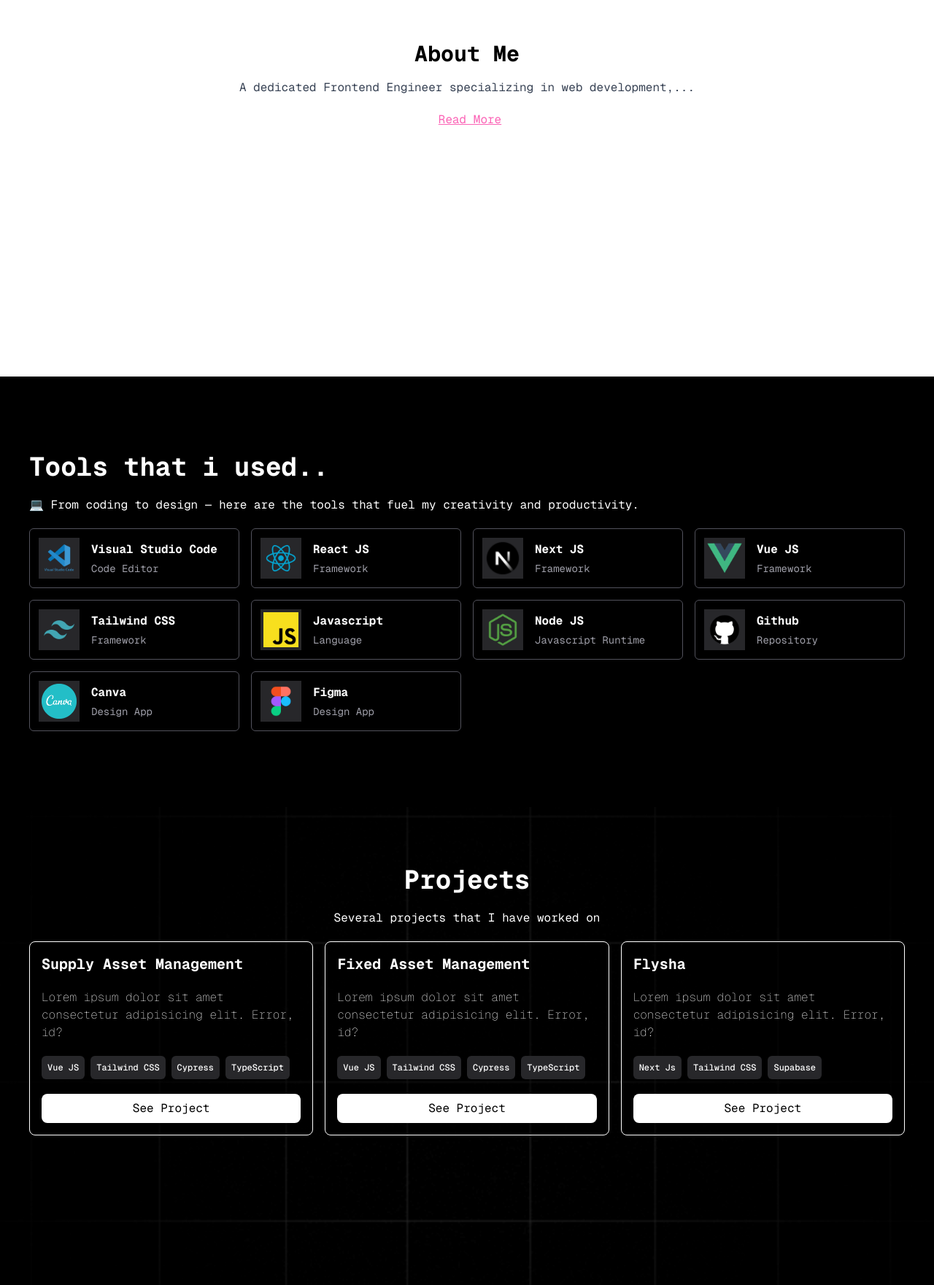
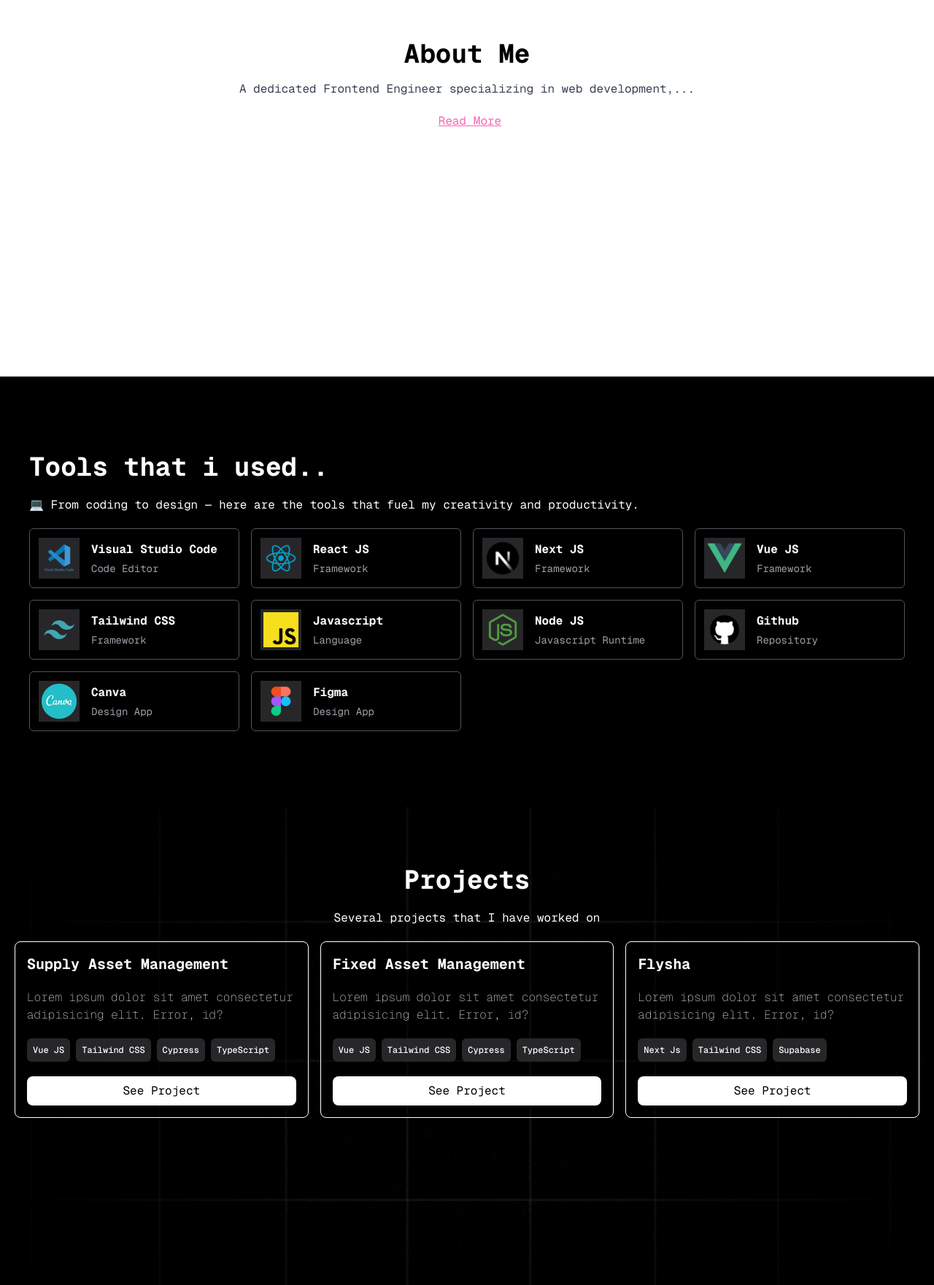
Before and after one commit to ibra132/portofolio, a React (Vite) app: page / in a window 1280 px wide. Shown: the part 1036-2797 px from the top of the page at 73% size. Built offline with nearby package versions, Linux system fonts and the light colour scheme.

Commit message:
feat: update milestone component and adjust layout

```diff
--- a/src/components/Milestone.jsx
+++ b/src/components/Milestone.jsx
@@ -2,17 +2,25 @@ import React from "react";
 
 const Milestone = ({ title, items }) => {
   return (
-    <section className="py-10 flex justify-center items-center">
-      <h2 className="text-xl font-bold text-center">{title}</h2>
-      <div className="relative border-l-4 border-pink-400 ml-4 space-y-10">
-        {items.map((item, idx) => (
-          <div key={idx} className="ml-6">
-            <div className="absolute w-4 h-4 bg-pink-400 rounded-full -left-2.5 top-1.5"></div>
-            <h3 className="text-lg font-semibold">{item.title}</h3>
-            <p className="text-gray-600 text-md">{item.subtitle}</p>
-            <span className="text-sm text-gray-500">{item.year}</span>
-          </div>
-        ))}
+    <section className="py-10 flex justify-center items-start">
+      <div>
+        <h2 className="text-xl font-bold text-center mb-8">{title}</h2>
+        <div className="relative border-l-4 border-pink-400 ml-4">
+          {items.map((item, idx) => (
+            <div key={idx} className="relative pl-5">
+              {/* Dot pink */}
+              <div className="absolute w-5 h-5 bg-pink-400 rounded-full -left-3 top-1.5"></div>
+              <div className="absolute w-3 h-3 bg-white rounded-full -left-2 top-2.5"></div>
+
+              {/* Grid content */}
+              <div className="flex text-start flex-col mt-10 gap-2">
+                <h3 className="text-lg font-semibold">{item.title}</h3>
+                <p className="text-gray-600">{item.subtitle}</p>
+                <span className="text-sm text-gray-500">{item.year}</span>
+              </div>
+            </div>
+          ))}
+        </div>
       </div>
     </section>
   );
--- a/src/components/Navbar.jsx
+++ b/src/components/Navbar.jsx
@@ -25,7 +25,7 @@ const Navbar = () => {
       </div>
 
       <ul
-        className={`menu flex items-center sm:gap-10 gap-4 fixed md:static left-1/2 -translate-x-1/2 md:-translate-x-0 md:opacity-100 md:top-0 border-1 md:border-none bg-black/50 text-white backdrop-blur-md p-4 rounded rounded-br-2xl rounded-bl-2xl transition-all md:transition-none ${
+        className={`menu flex items-center sm:gap-10 gap-4 fixed z-10 md:z-0 md:static left-1/2 -translate-x-1/2 md:-translate-x-0 md:opacity-100 md:top-0 border-1 md:border-none bg-black/50 text-white backdrop-blur-md p-4 rounded rounded-br-2xl rounded-bl-2xl transition-all md:transition-none ${
           active ? "top-0 opacity-100" : "-top-10 opacity-0"
         }`}
       >
--- a/src/components/sections/About.jsx
+++ b/src/components/sections/About.jsx
@@ -22,17 +22,30 @@ const About = () => {
     },
   ];
 
+  const education = [
+    {
+      title: "Universitas Esa Unggul",
+      subtitle: "Teknik Informatika",
+      year: "2024 - Present",
+    },
+  ];
+
   return (
     <section
       id="about"
-      className="min-h-screen flex items-center justify-center p-10 bg-white"
+      className="min-h-screen flex items-center justify-center px-5 p-10 bg-white"
     >
       <div className="max-w-3xl text-center">
-        <h2 className="text-3xl font-bold mb-4">About Me</h2>
-        <p className="text-sm md:text-base text-gray-700">
+        <h2 className="text-4xl font-bold mb-4">About Me</h2>
+        <p className="text-sm md:text-base text-gray-700 text-justify">
           {expanded ? fullText : shortText}
         </p>
-        {expanded && <Milestone title="Work Experience" items={work} />}
+        {expanded && (
+          <div className="grid grid-cols-1 md:grid-cols-2 gap-4 items-start justify-center">
+            <Milestone title="Work Experience 🏢" items={work} />
+            <Milestone title="Education Experience 🏫" items={education} />
+          </div>
+        )}
         <button
           onClick={() => setExpanded(!expanded)}
           className="mt-5 text-pink-400 ml-2 underline"
--- a/src/components/sections/Contact.jsx
+++ b/src/components/sections/Contact.jsx
@@ -37,14 +37,11 @@ const Contact = () => {
   };
 
   return (
-    <section
-      id="contact"
-      className="text-black bg-white min-h-screen bg-cover bg-center"
-    >
+    <section id="contact" className="text-black bg-white  bg-cover bg-center">
       <div className="flex flex-col justify-center items-center space-y-10 px-6 py-20">
         <div className="text-center space-y-4">
           <h1 className="text-4xl font-bold">Contact</h1>
-          <p className="text-gray-600">
+          <p className="text-gray-600 text-justify">
             Feel free to drop a message anytime, I'll get back to you soon!
           </p>
         </div>
--- a/src/components/sections/Hero.jsx
+++ b/src/components/sections/Hero.jsx
@@ -36,16 +36,16 @@ const Hero = () => {
     <section className="grid grid-cols-1 md:grid-cols-2 min-h-[640px]">
       {/* Left */}
       <div className="flex flex-col items-start justify-center md:p-10 p-5 text-white md:space-y-6 space-y-8">
-        <div className="flex gap-4 max-w-md items-center bg-zinc-800 p-4 rounded-2xl">
+        <div className="flex gap-4 max-w-md md:text-base text-sm items-center bg-zinc-800 p-4 rounded-2xl">
           <img
             src={Radiohead}
             alt=""
-            className="w-10 h-10 rounded-lg object-cover"
+            className="sm:w-10 sm:h-10 w-8 h-8 rounded-lg object-cover"
           />
           🎧 Let Down - Radiohead
         </div>
         <h1 className="text-4xl font-bold">Welcome to My Portfolio :D</h1>
-        <p>
+        <p className="md:text-base text-sm">
           I love turning creative ideas into beautiful, responsive web
           interfaces. With a focus on clean code and user experience, I enjoy
           building things that live on the web.
--- a/src/components/sections/Project.jsx
+++ b/src/components/sections/Project.jsx
@@ -5,12 +5,12 @@ const Project = () => {
   return (
     <section
       id="project"
-      className=" text-white min-h-screen bg-cover bg-center"
+      className=" text-white min-h-[742px] bg-cover bg-center"
       style={{ backgroundImage: `url(${GradientImage})` }}
     >
-      <div className="flex flex-col justify-center items-center space-y-5 px-10  py-20">
+      <div className="flex flex-col justify-center items-center space-y-5 px-5 py-20">
         <h1 className="text-4xl font-bold">Projects</h1>
-        <p>Several projects that I have worked on</p>
+        <p className="text-justify">Several projects that I have worked on</p>
         <div className="grid grid-cols-1 md:grid-cols-2 xl:grid-cols-3 gap-4">
           {listProjects.map((item) => (
             <div
@@ -19,7 +19,7 @@ const Project = () => {
             >
               <h2 className="font-bold text-xl">{item.project}</h2>
               <p className="font-thin">{item.description}</p>
-              <div className="flex gap-2">
+              <div className="flex gap-2 flex-wrap">
                 {item.tools.map((tool) => (
                   <span
                     className="bg-zinc-800 text-xs font-medium rounded-md p-2"
```
